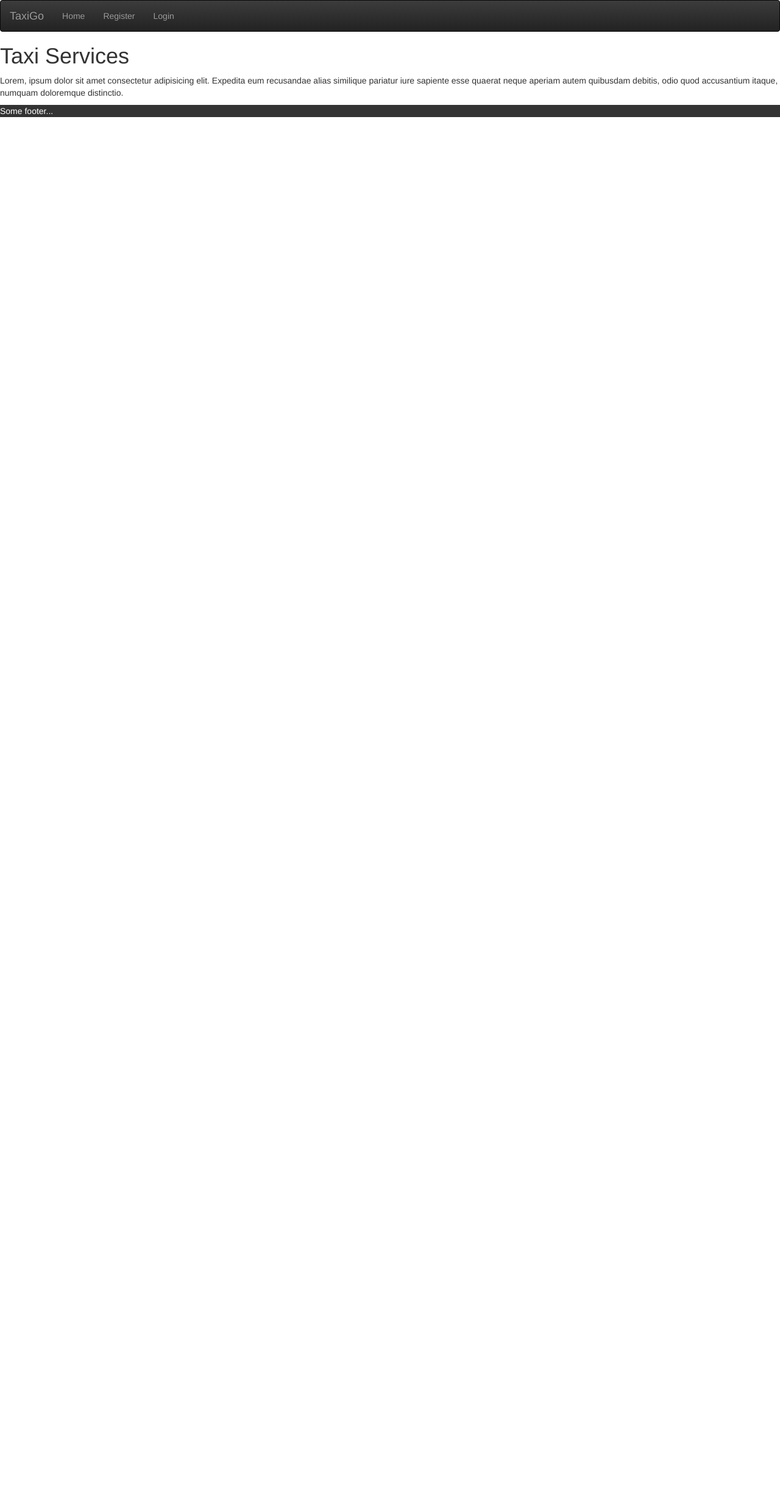
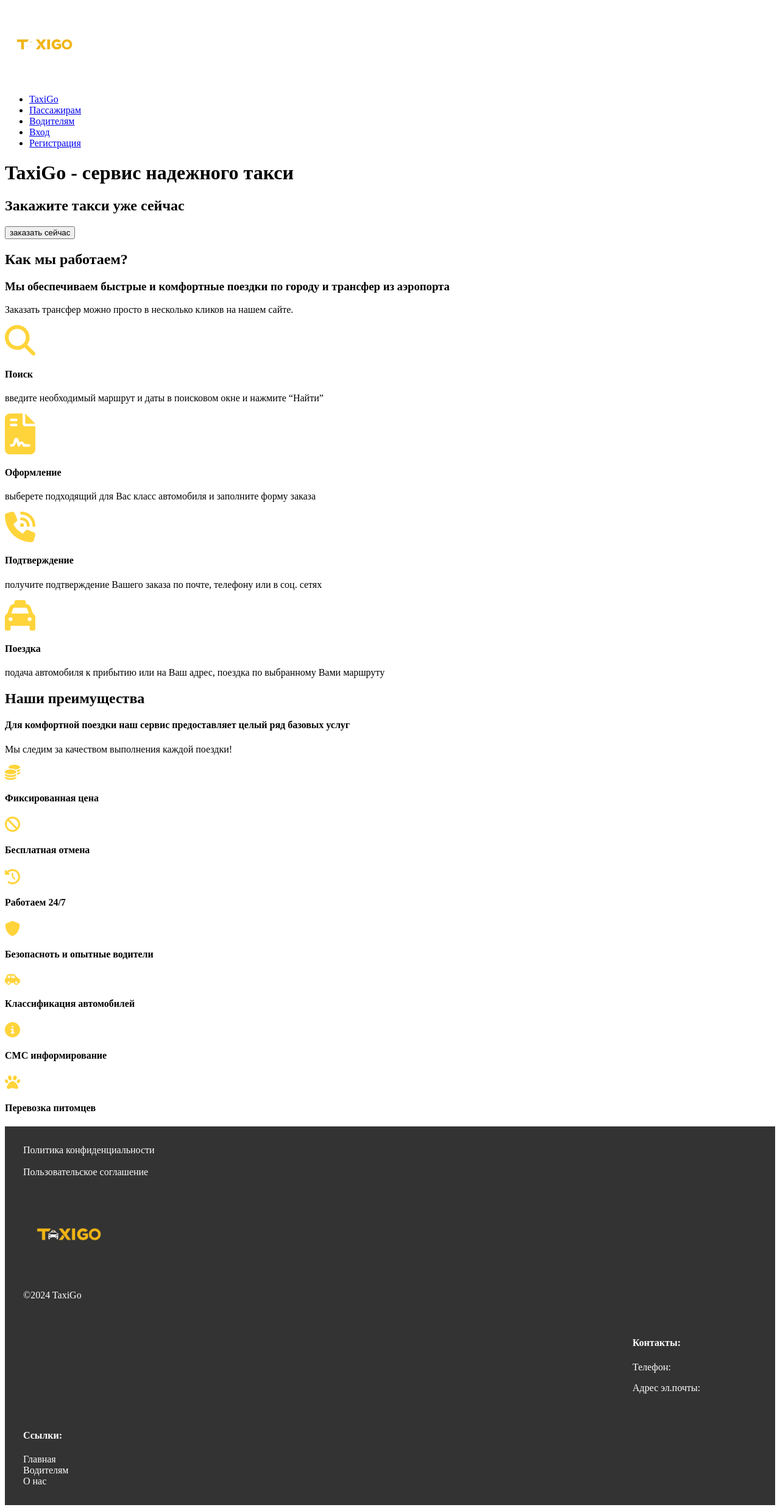
Before and after one commit to DragonsCode/taxi-service, a Django app: page / in a window 1280 px wide. Shown: the whole page at 61% size. Before the commit the page ends 192 px from the top, so only its background shows below. Run offline with Django 5.2, Linux system fonts and the light colour scheme; some libraries are stand-ins or nearby versions.

Commit message:
Add files via upload

```diff
--- a/taxi/templates/base.html
+++ b/taxi/templates/base.html
@@ -2,29 +2,60 @@
 <html>
     <head>
         <title>TaxiGo</title>
-        <link rel="stylesheet" href="//maxcdn.bootstrapcdn.com/bootstrap/3.2.0/css/bootstrap.min.css">
-        <link rel="stylesheet" href="//maxcdn.bootstrapcdn.com/bootstrap/3.2.0/css/bootstrap-theme.min.css">
+        <link rel="stylesheet" type="text/css" href="{% static 'main.css' %}">
         <link href="//fonts.googleapis.com/css?family=Lobster&subset=latin,latin-ext" rel="stylesheet" type="text/css">
-        <link rel="stylesheet" href="{% static 'main.css' %}">
+        <meta name="viewport" content="width=device-width, initial-scale=1.0">
+		<meta property="og:title" content="TaxiGo">
+		<meta property="og:type" content="website">
+		<meta property="og:image" content="media/logo.png">
+		<meta property="og:url" content="#">
+		<meta property="og:description" content="TaxiGo - сервис надежного такси">
+		<meta property="og:locale" content="ru">
+
     </head>
+
     <header>
         <!-- make a nav bar -->
-        <nav class="navbar navbar-inverse">
-            <div class="container-fluid">
-                <div class="navbar-header">
-                    <a class="navbar-brand" href="{% url 'index' %}">TaxiGo</a>
-                </div>
-                <ul class="nav navbar-nav">
-                    <li><a href="{% url 'index' %}">Home</a></li>
-                    <li><a href="{% url 'register' %}">Register</a></li>
-                    <li><a href="{% url 'login' %}">Login</a></li>
-                </ul>
-            </div>
+        <nav>
+            <img src="media/logo.png" width="130px">
+            <ul>
+                <li><a href="{% url 'index' %}">TaxiGo</a></li>
+                <li><a href="{% url 'index' %}">Пассажирам<a></li>
+                <li><a href="#">Водителям</a></li>
+                <li><a href="{% url 'login' %}">Вход</a></li>
+                <li><a href="{% url 'register' %}">Регистрация</a></li>
+            </ul>
         </nav>
     </header>
+
     <body>
         {% block content %}
         {% endblock %}
     </body>
-    <footer>Some footer...</footer>
+
+    <footer>
+        <div id="left-footer">
+         <div class="footer">
+            <a href="#">Политика конфиденциальности</a><br>
+            <a href="#">Пользовательское соглашение</a><br>
+            <img src="media/logo.png" width="150px" height="150px">
+            <p>©2024 TaxiGo</p>
+         </div>
+      </div>
+      <div id="right-footer">
+         <div class="footer" >
+            <h4>Контакты:</h4>
+            <p>Телефон: </p>
+            <p>Адрес эл.почты: </p>
+         </div>
+         <div class="footer" >
+            <h4>Ссылки: </h4>
+            <div>
+                <a href="#">Главная</a>
+                <a href="#">Водителям</a>
+                <a href="#">О нас</a>
+            </div>
+         </div>
+      </div>
+    </footer>
 </html>
--- a/taxi/templates/index.html
+++ b/taxi/templates/index.html
@@ -1,8 +1,83 @@
-{% extends 'base.html' %}
+{% extends 'base.html' %} {% load static %} {% block content %}
+<div class="intro" >
+	<h1>TaxiGo - сервис надежного такси</h1>
+	<h2>Закажите такси уже сейчас</h2>
+	<button>заказать сейчас</button>
+</div>
 
-{% block content %}
-<h1>Taxi Services</h1>
-<p>
-    Lorem, ipsum dolor sit amet consectetur adipisicing elit. Expedita eum recusandae alias similique pariatur iure sapiente esse quaerat neque aperiam autem quibusdam debitis, odio quod accusantium itaque, numquam doloremque distinctio.
-</p>
+<!--  -->
+<div id="how-we-work">
+	<h2>Как мы работаем?</h2>
+	<h3>
+		Мы обеспечиваем быстрые и комфортные поездки по городу и трансфер из
+		аэропорта
+	</h3>
+	<p>Заказать трансфер можно просто в несколько кликов на нашем сайте.</p>
+</div>
+<div class="icons">
+	<div id="find-icon">
+		<img src="media/find-icon.svg" width="50px" />
+		<h4>Поиск</h4>
+		<p>введите необходимый маршрут и даты в поисковом окне и нажмите “Найти”</p>
+	</div>
+	<div id="contract-icon">
+		<img src="media/contract-icon.svg" width="50px" />
+		<h4>Оформление</h4>
+		<p>выберете подходящий для Вас класс автомобиля и заполните форму заказа</p>
+	</div>
+	<div id="phone-icon">
+		<img src="media/phone-icon.svg" width="50px" />
+		<h4>Подтверждение</h4>
+		<p>
+			получите подтверждение Вашего заказа по почте, телефону или в соц. сетях
+		</p>
+	</div>
+	<div id="taxi-icon">
+		<img src="media/taxi-icon.svg" width="50px" />
+		<h4>Поездка</h4>
+		<p>
+			подача автомобиля к прибытию или на Ваш адрес, поездка по выбранному Вами
+			маршруту
+		</p>
+	</div>
+</div>
+
+<!--  -->
+<div id="advantages">
+	<h2>Наши преимущества</h2>
+	<h4>
+		Для комфортной поездки наш сервис предоставляет целый ряд базовых услуг
+	</h4>
+	<p>Мы следим за качеством выполнения каждой поездки!</p>
+</div>
+<div class="block-icons">
+	<div id="coins-icon">
+		<img src="media/coins-icon.svg" width="25px"/>
+		<h4>Фиксированная цена</h4>
+	</div>
+	<div id="ban-icon">
+		<img src="media/ban-icon.svg" width="25px"/>
+		<h4>Бесплатная отмена</h4>
+	</div>
+	<div id="clock-icon">
+		<img src="media/clock-icon.svg" width="25px"/>
+		<h4>Работаем 24/7</h4>
+	</div>
+	<div id="shield-icon">
+		<img src="media/shield-icon.svg" width="25px"/>
+		<h4>Безопасноть и опытные водители</h4>
+	</div>
+	<div id="car-icon">
+		<img src="media/car-icon.svg" width="25px"/>
+		<h4>Классификация автомобилей</h4>
+	</div>
+	<div id="info-icon">
+		<img src="media/info-icon.svg" width="25px"/>
+		<h4>СМС информирование</h4>
+	</div>
+	<div id="pet-icon">
+		<img src="media/pet-icon.svg" width="25px"/>
+		<h4>Перевозка питомцев</h4>
+	</div>
+</div>
 {% endblock %}
```
